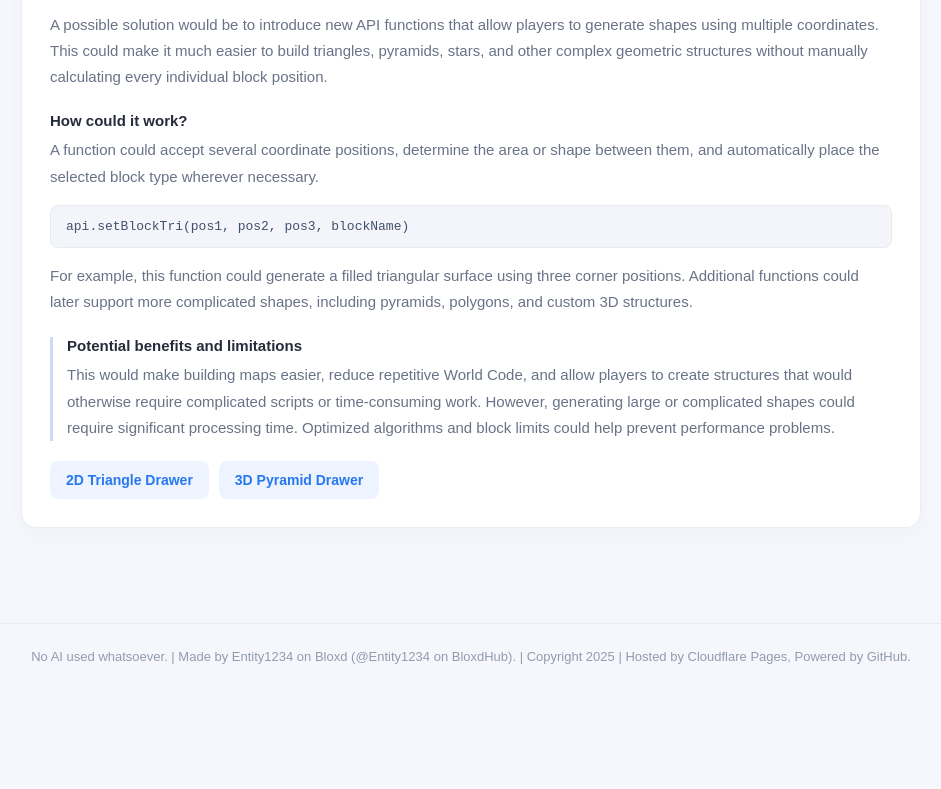
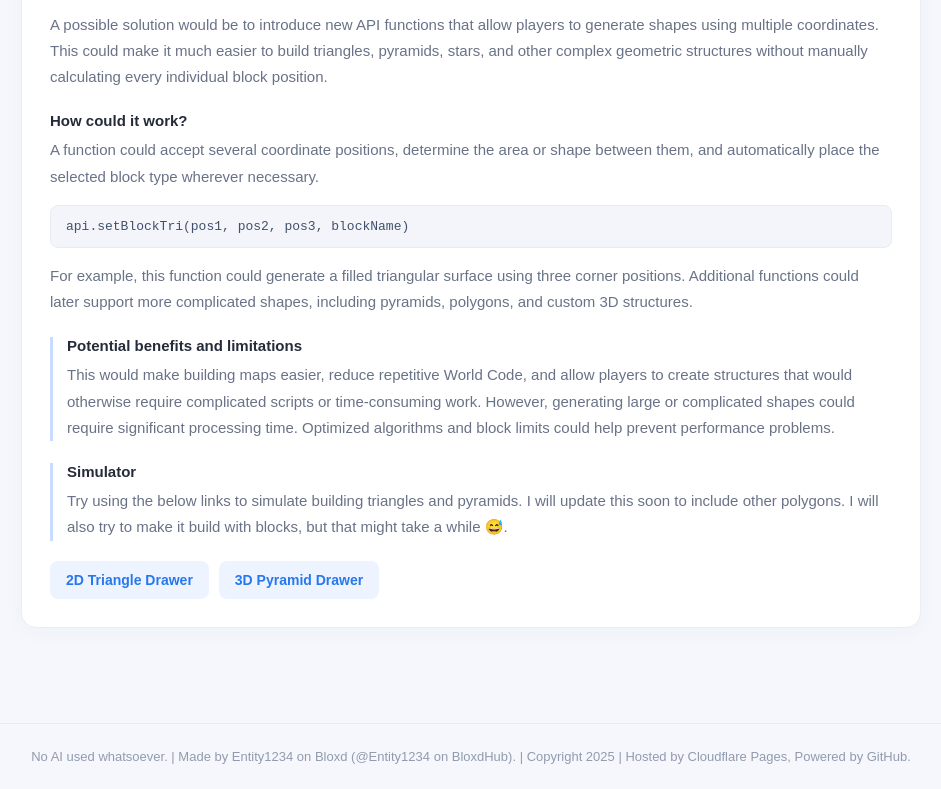
Before and after one commit to 808-en/BWBUI, a plain HTML site: page index.html in a window 1280 px wide. Shown: the part 783-1572 px from the top of the page, without its empty margins (169-1110 px from the left). Before the commit the page ends 1472 px from the top, so only its background shows below. Drawn offline with Linux system fonts and the light colour scheme.

Commit message:
Add simulator section to index.html

```diff
--- a/index.html
+++ b/index.html
@@ -321,6 +321,15 @@
                     </p>
                 </div>
 
+              <div class="idea-details">
+                    <h4>Simulator</h4>
+                    <p>
+                        Try using the below links to simulate building triangles and pyramids.
+                        I will update this soon to include other polygons.
+                        I will also try to make it build with blocks, but that might take a while &#x1F605;.
+                    </p>
+                </div>
+
                 <div class="idea-links">
                     <a href="2d.html">2D Triangle Drawer</a>
                     <a href="3d.html">3D Pyramid Drawer</a>
```
